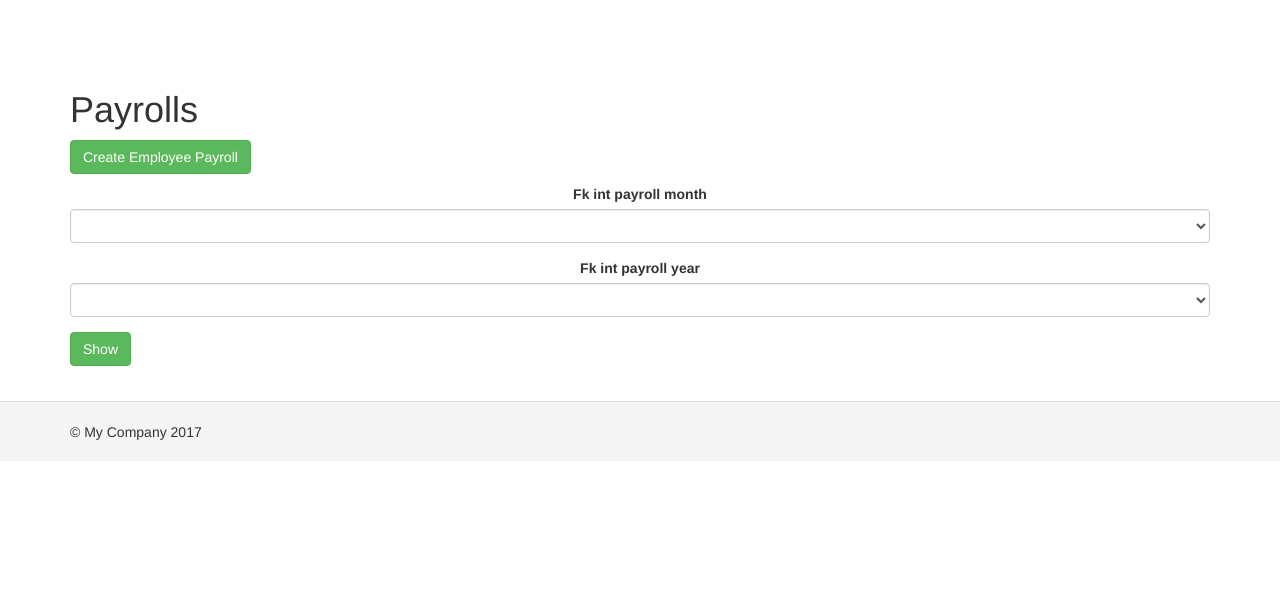
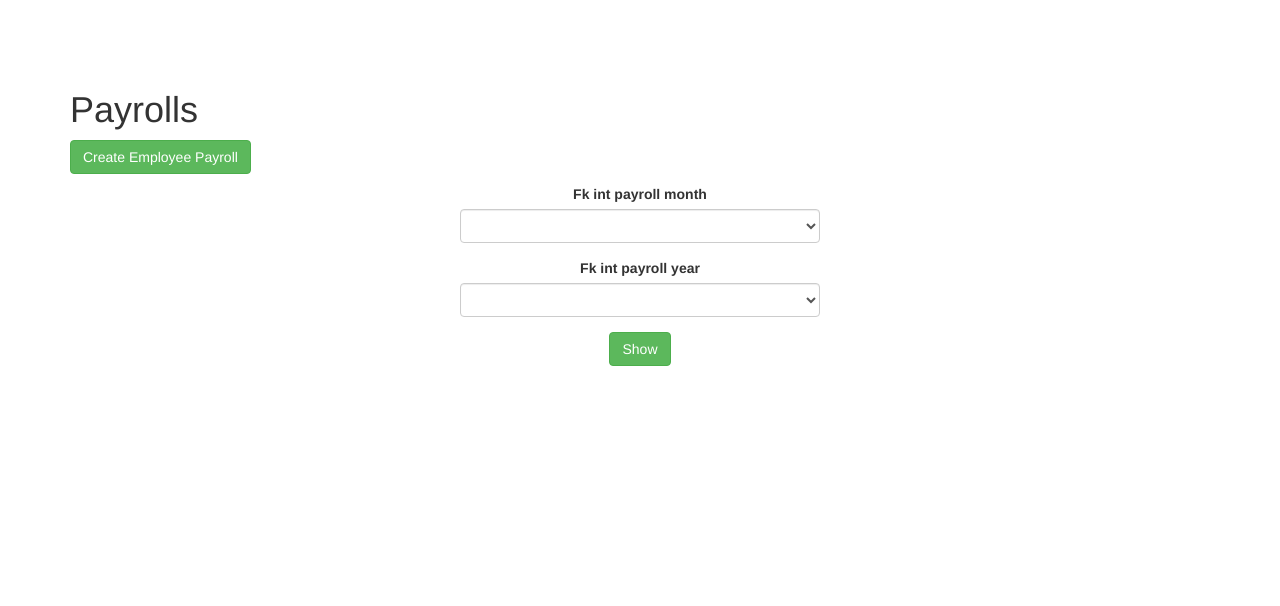
Before and after one commit to farsheel/HumanResourceManagement, a Yii app: template views/payroll/index.php in a window 1280 px wide. Shown: the top 606 px of the page. Run offline with PHP 8.4 and a stand-in for Yii, Linux system fonts and the light colour scheme; the template is opened without the code that fills it, so the values that code supplies are empty; form fields are guessed from the names that the template uses; some libraries are stand-ins or nearby versions.

Commit message:
Payroll views modified

```diff
--- a/views/payroll/index.php
+++ b/views/payroll/index.php
@@ -37,35 +37,41 @@
                     'method' => 'POST',
                     'action' =>  (['payroll/display']),
                     'enableClientScript' => true,
-        ]); ?>
+            ]);
+        ?>
 
         <div class="row">
-        <div class="col-sm-12" align="center">
+            <div class="col-sm-4"></div>
+            <div class="col-sm-4" align="center">
                 <?= $form->field($model, 'fk_int_payroll_month')->dropDownList(
                     ArrayHelper::map(TblPayrollMonth::find()->all(), 'pk_int_payroll_month_id','vchr_month'),
                     ['prompt'=> 'Select...'])
                 ?>
             </div>
+            <div class="col-sm-4"></div>
         </div>
+
         <div class="row">
-
-        <div class="col-sm-12" align="center">
+            <div class="col-sm-4"></div>
+            <div class="col-sm-4" align="center" >
                 <?= $form->field($model, 'fk_int_payroll_year')->dropDownList(
                     ArrayHelper::map(TblPayrollYear::find()->all(), 'pk_int_payroll_year_id','year'),
                     ['prompt'=> 'Seect...'])
                 ?>
             </div>
-
+            <div class="col-sm-4"></div>
         </div>
         <div class="form-group">
-
+            <div class="col-sm-4"></div>
+            <div class="col-sm-4" align="center">
             <?= Html::submitButton('Show', ['class' => 'btn btn-success', 'name'=>'submit']) ?>
-
+            </div>
+            <div class="col-sm-4"></div>
         </div>
         <?php ActiveForm::end(); ?>
     </div>
 
-    <div>
+    <div class="row">
     <?php
         if(isset($dataProviderSearch))
         {
@@ -81,7 +87,6 @@
                     [
                         'attribute' =>  'fk_int_emp_id',
                         'value'     =>  'fkIntEmp.vchr_name'
-                        // 'filter' => Html::activeDropDownList($searchModel, 'fk_int_emp_id', ArrayHelper::map(TblPayroll::find()->asArray()->all(), 'fk_int_emp_id', 'fk_int_emp_id'),['class'=>'kartik\grid\ActionColumn','prompt' => 'Select name'])
                     ],
                     [
                         'attribute' =>   'fk_int_payroll_month',
@@ -98,35 +103,4 @@
         }
     ?>
     </div>
-<!-- <?php //Pjax::begin(); ?>    <?php //GridView::widget([
-        //'dataProvider' => $dataProvider,
-        //'filterModel' => $searchModel,
-        //'columns' => [
-          //  ['class' => 'yii\grid\SerialColumn'],
-
-  //          'pk_int_payroll_id',
-//            [
-    //            'attribute' =>  'fk_int_emp_id',
-      //          'value'     =>  'fkIntEmp.vchr_name',
-        //        'filter' => Html::activeDropDownList($searchModel, 'fk_int_emp_id', ArrayHelper::map(TblPayroll::find()->asArray()->all(), 'fk_int_emp_id', 'fk_int_emp_id'),['class'=>'kartik\grid\ActionColumn','prompt' => 'Select name'])
-          //  ],
-          //  'vchr_worked_hours',
-          //  'vchr_actual_hours',
-           // [
-            //    'attribute' =>   'fk_int_payroll_month',
-            //    'value'     =>   'fkIntPayrollMonth.vchr_month',
-            //    'filter' => Html::activeDropDownList($searchModel, 'fk_int_payroll_month', ArrayHelper::map(TblPayroll::find()->asArray()->all(), 'fk_int_payroll_month', 'fk_int_payroll_month'),['class'=>'kartik\grid\ActionColumn','prompt' => 'Select Month'])
-        //    ],
-         //   [
-          //      'attribute' =>   'fk_int_payroll_year',
-           //     'value'     =>   'fkIntPayrollYear.year',
-            //    'filter' => Html::activeDropDownList($searchModel, 'fk_int_payroll_year', ArrayHelper::map(TblPayroll::find()->asArray()->all(), 'fk_int_payroll_year', 'fk_int_payroll_year'),['class'=>'kartik\grid\ActionColumn','prompt' => 'Select year'])
-           // ],
-
-
-
-            //['class' => 'yii\grid\ActionColumn'],
-     //   ],
-    //]); ?>
-<?php //Pjax::end(); ?> </div>
- -->
+</div>
```
Also changed, not shown: controllers/PayrollController.php (+19 -23 lines), views/payroll/_form.php (+2 -36 lines), views/payroll/view.php (+5 -71 lines). Lines whose indentation alone changed are shown as unchanged.
